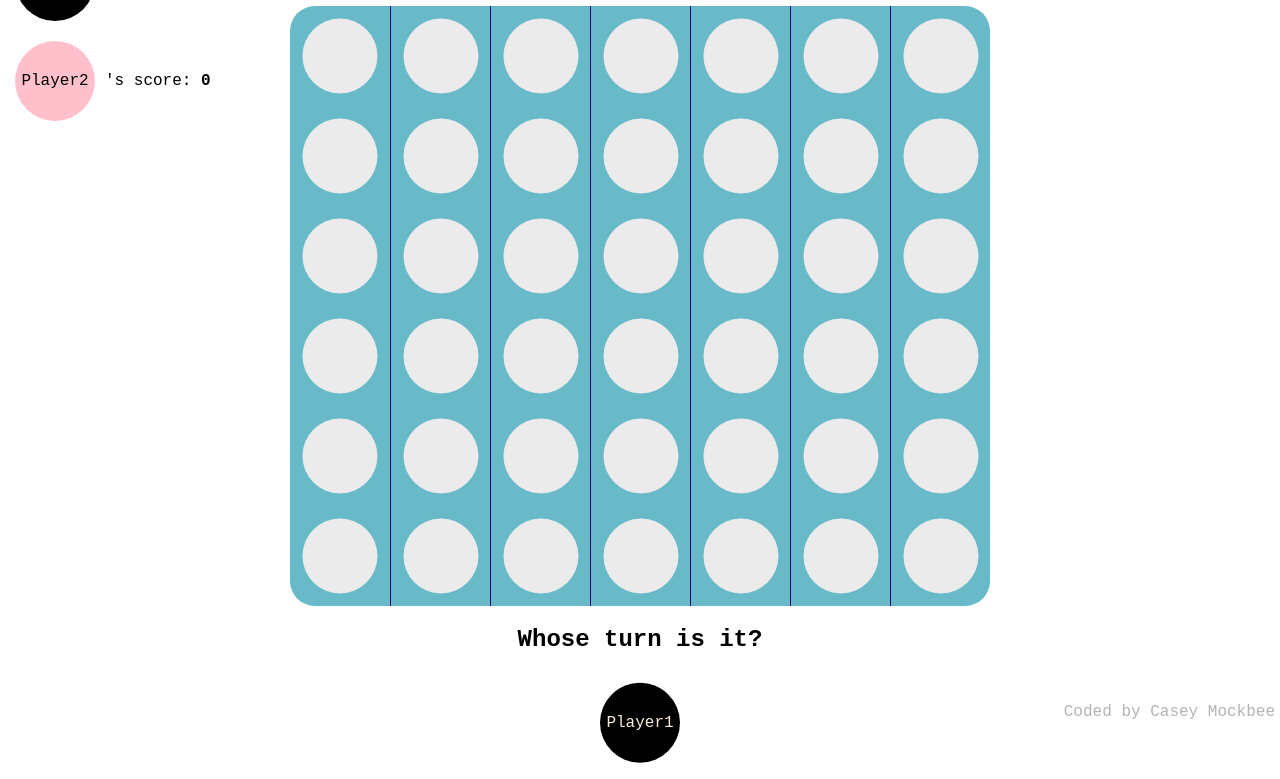
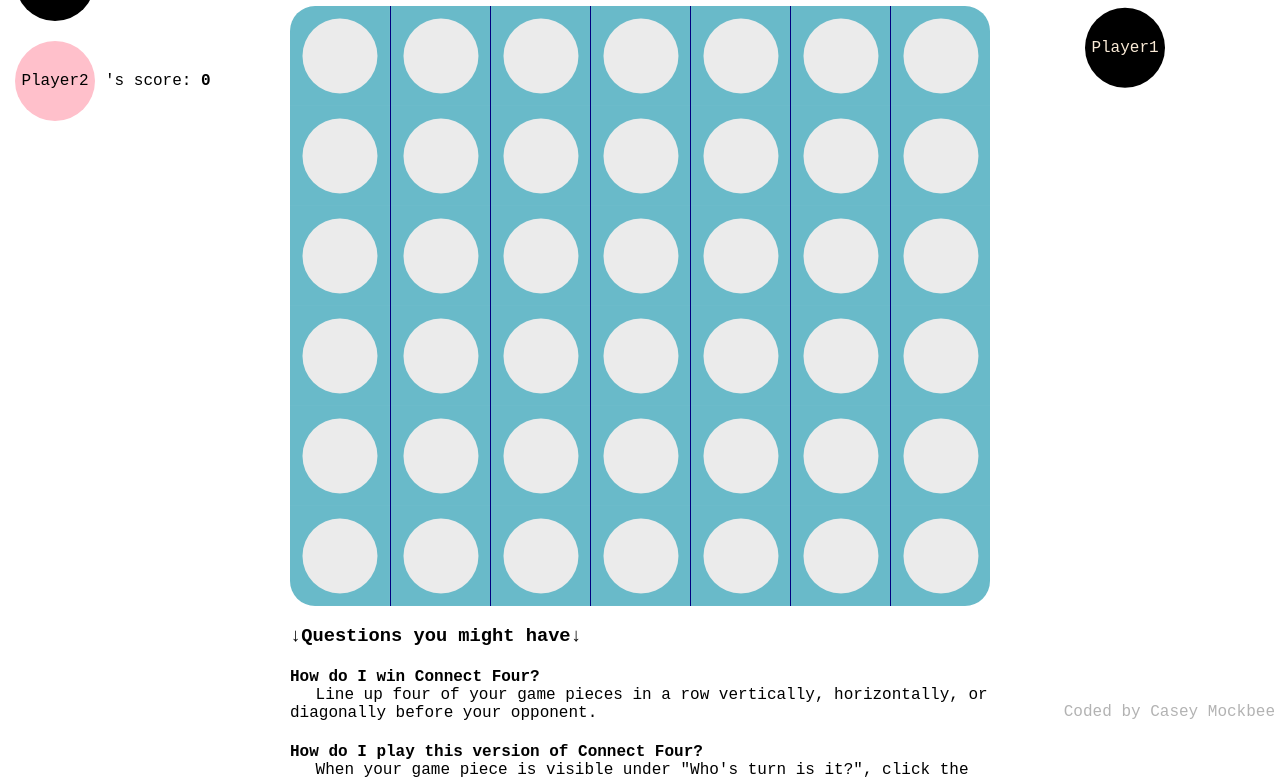
Before and after one commit to caseymockbee97/Connect-Four, a plain HTML site: page index.html in a window 1280 px wide. Shown: the part 74-853 px from the top of the page. Drawn offline with Linux system fonts and the light colour scheme.

Commit message:
changed the positioning of player indicator.

```diff
--- a/style.css
+++ b/style.css
@@ -45,7 +45,10 @@ h1 {
   background-color: pink;
 }
 .playerIndicatorContainer {
-  width: calc(var(--universalSize) * 7);
+  width: calc(var(--universalSize) * 3);
+  position: fixed;
+  top: 5px;
+  right: 5px;
   margin: 0 auto;
   display: flex;
   flex-direction: column;
```
